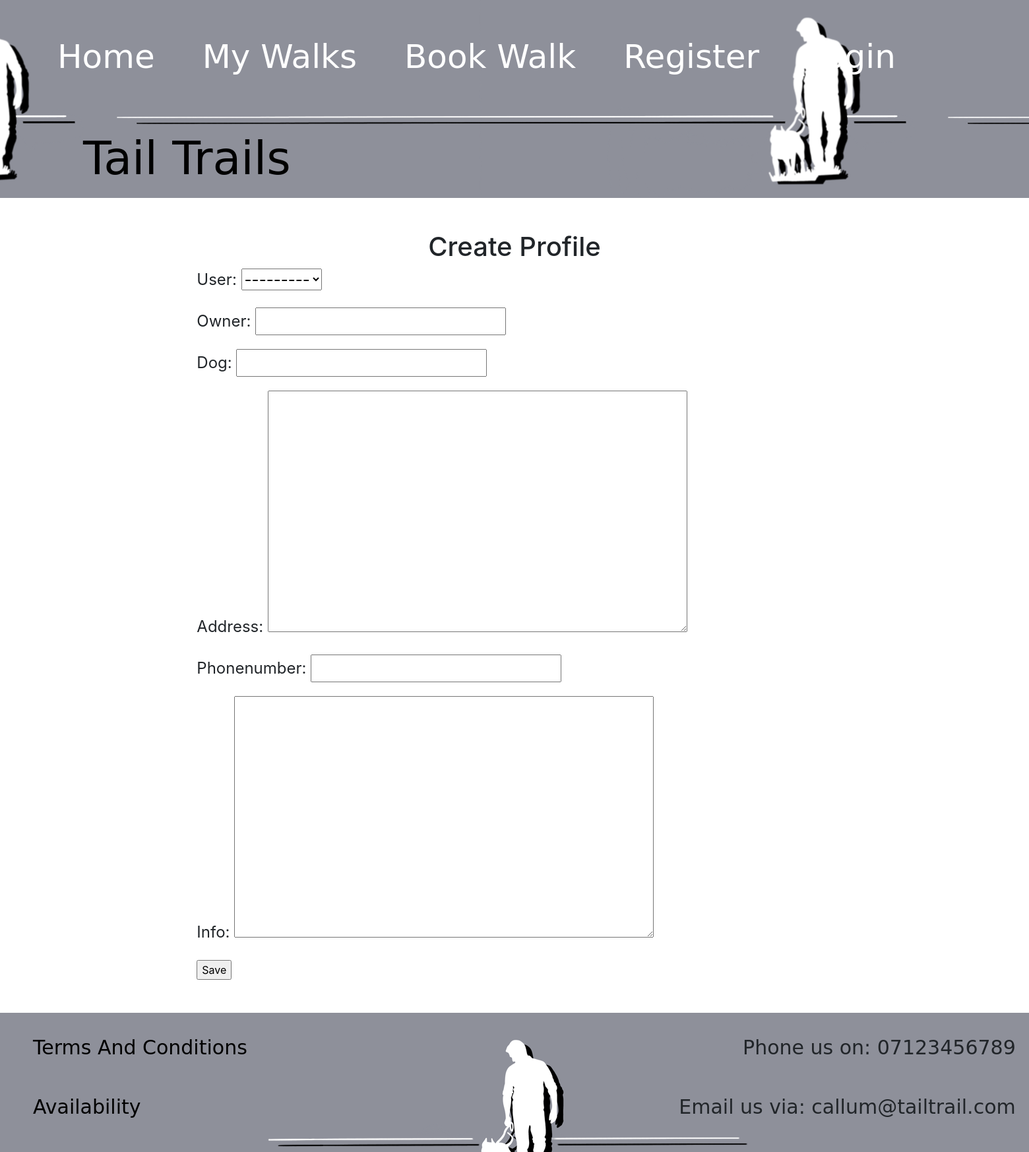
After one commit to et9719/tail-trail, a Django app: page /profile_create_form.html in a window 1560 px wide. The commit adds this page. Shown: the top 1746 px of the page at 66% size. Run offline with Django 4.2, Linux system fonts and the light colour scheme; data comes from the database, SQL or seed files in the repository; both versions use the stored data as it was after the commit; some libraries are stand-ins or nearby versions; some web fonts are replaced.

Commit message:
Add profile_create_form.html along with new ProfileCreateView class

```diff
--- a/book/urls.py
+++ b/book/urls.py
@@ -2,11 +2,13 @@
 from django.urls import path, include
 from django.views.generic import TemplateView
 from . import views
-from .views import profile_list, edit_profile_list
+from .views import profile_list, ProfileCreateView
+
 
 urlpatterns = [
     path("", TemplateView.as_view(template_name="index.html"), name="home"),
     path("book-walk/", views.AvailabilityList.as_view(), name="book-walk"),
     path("my-walks/", profile_list, name="my-walks"),
-    path("edit-profile/", edit_profile_list, name="edit-profile"),
+    path("profile_create_form.html", views.ProfileCreateView.as_view(template_name="profile_create_form.html"), name="create_form"),
+    # path("edit-profile/", edit_profile_list, name="edit-profile"),
 ]
--- a/book/views.py
+++ b/book/views.py
@@ -1,8 +1,9 @@
 ''' Imports '''
 from django.shortcuts import render
 from django.views import generic
+from django.views.generic.edit import CreateView
 from .models import Availability, Profile
-from .forms import ProfileForm
+# from .forms import ProfileForm
 
 
 # class ProfileList(generic.ListView):
@@ -11,6 +12,36 @@ from .forms import ProfileForm
 #     model = Profile
 #     template_name = 'my-walks.html'
 #     paginate_by = 1
+
+
+# def edit_profile_list(request):
+#     ''' what model we want to see, where we want to see it '''
+#     return render(
+#         request,
+#         "edit-profile.html",
+#         {
+#             "profile_form": ProfileForm()
+#         },
+#     )
+
+# class ProfileList(CreateView):
+#     model = Profile
+#     # fields = ['owner']
+#     form_class = ProfileForm
+#     template_name = 'edit-profile.html'
+#     success_url = 'my-walks/'
+
+#     def get_initial(self, **kwargs):
+#         initial = super().get_initial(**kwargs)
+#         initial['owner'] = 'Enter Owner'
+#         return initial
+
+
+class ProfileCreateView(CreateView):
+    ''' create a form that people can initially fill out to create their profile. '''
+    model = Profile
+    fields = ['user', 'owner', 'dog', 'address', 'phonenumber', 'info']
+    success_url="my-walks/"
 
 
 def profile_list(request):
@@ -24,26 +55,6 @@ def profile_list(request):
     return render(request, "my-walks.html", context)
 
 
-def edit_profile_list(request):
-    ''' what model we want to see, where we want to see it '''
-    return render(
-        request,
-        "edit-profile.html",
-        # data_dict = {
-        #     'user': '{ profile.user }',
-        #     'owner': '{ profile.owner }',
-        #     'dog': '{ profile.dog }',
-        #     'address': '{ profile.address }',
-        #     'phonenumber': '{ profile.phonenumber }',
-        #     'info': '{ profile.info }'
-        # },
-        # profile_form = ProfileForm(data_dict),
-        {
-            "profile_form": ProfileForm()
-        },
-    )
-
-
 class AvailabilityList(generic.ListView):
     ''' what model we want to see, where we want to see it
     and the max number of times we want to see it on one page '''
--- a/tailtrail/urls.py
+++ b/tailtrail/urls.py
@@ -15,6 +15,7 @@ Including another URLconf
 """
 from django.contrib import admin
 from django.urls import path, include
+from django.conf.urls import url, include
 
 urlpatterns = [
     path('admin/', admin.site.urls),
--- a/templates/my-walks.html
+++ b/templates/my-walks.html
@@ -11,7 +11,11 @@
          <p class="address">Pick Up/Drop Off Address: {{ profile.address }}</p>
          <p class="number">Phone Number: {{ profile.phonenumber }}</p>
          <p class="info">Extra Information: {{ profile.info }}</p>
-         <button class="btn" id="btn-edit" onclick="location.href='/edit-profile'" type="submit">Edit Profile</button>
+         {% if profile != None %}
+            <button class="btn" id="btn-edit" onclick="location.href='/edit-profile'" type="submit">Edit Profile</button>
+         {% else %}
+            <button class="btn" id="btn-edit" onclick="location.href='/profile_create_form.html'" type="submit">Create Profile</button>
+         {% endif %}
       </div>
       <div id="current-bookings">
          <h2>Current Bookings</h2>
--- /dev/null
+++ b/templates/profile_create_form.html
@@ -0,0 +1,17 @@
+{% extends "base.html" %}
+
+{% block content %}
+
+{% load crispy_forms_tags %}
+<div class="content">
+    <h1>Create Profile</h1>
+    <div class="row">
+        <div class="col-md-8 offset-md-2">
+            <form method="POST">{% csrf_token %}
+                {{ form.as_p }}
+                <input type="submit" value="Save">
+            </form>
+        </div>
+    </div>
+</div>
+{%endblock%}
```
Also changed, not shown: book/forms.py (+9 -9 lines), db.sqlite3.
